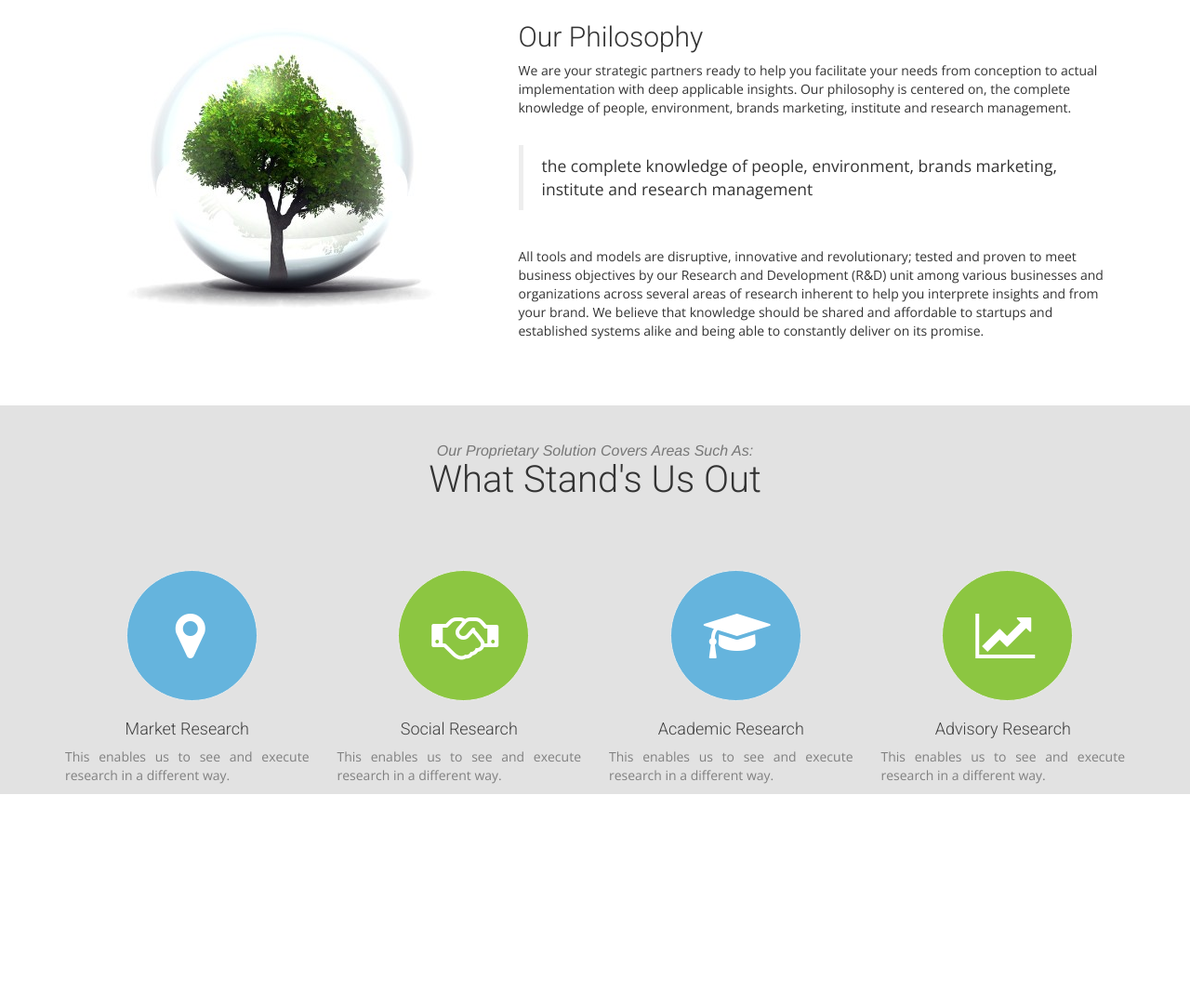
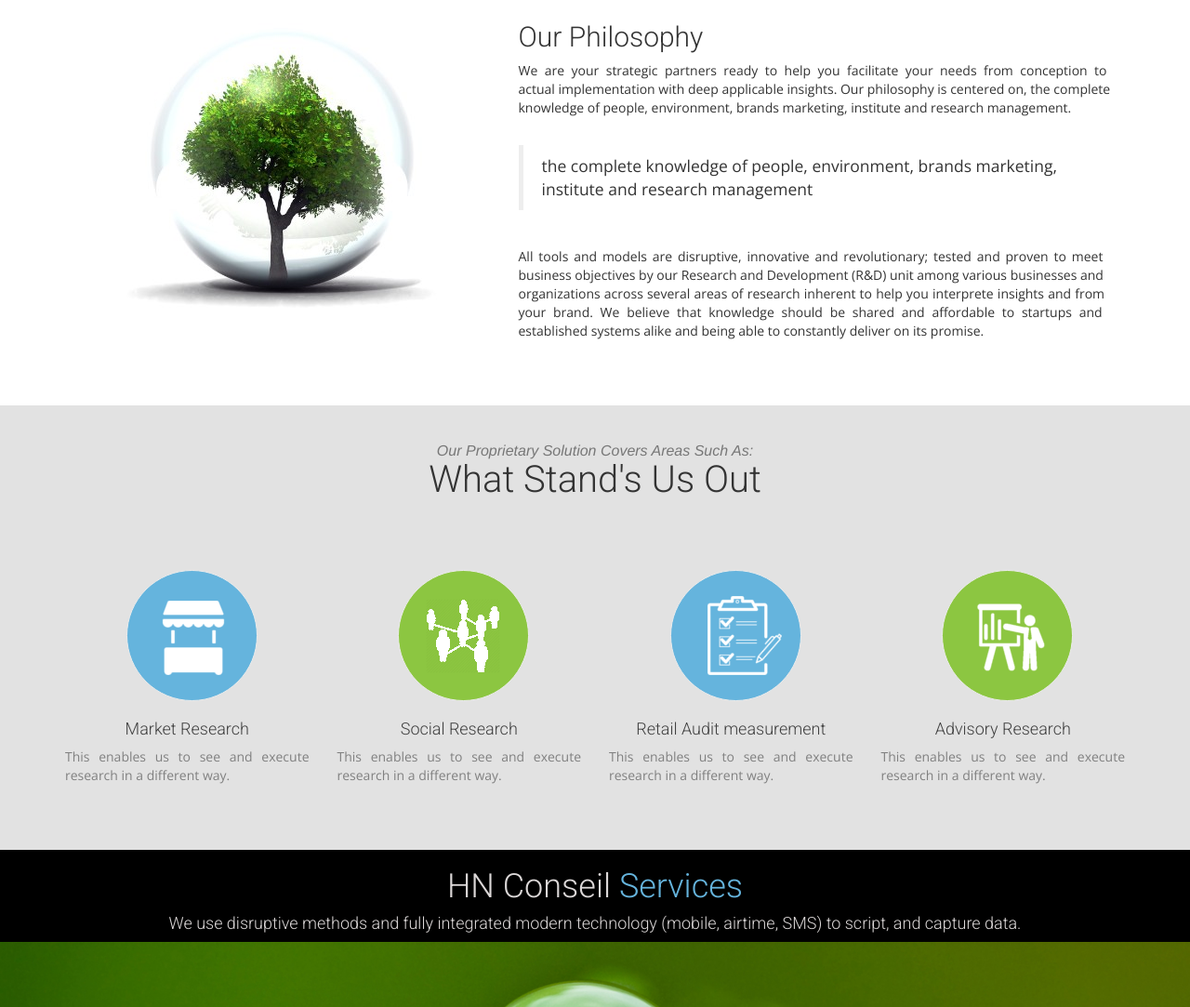
Before and after one commit to dtytomi/HN, a plain HTML site: page index.html in a window 1280 px wide. Shown: the part 1118-2201 px from the top of the page at 93% size. Before the commit the page ends 1972 px from the top, so only its background shows below. Drawn offline with nearby package versions, Linux system fonts and the light colour scheme.

Commit message:
new update

```diff
--- a/css/hn.css
+++ b/css/hn.css
@@ -164,13 +164,13 @@ section h4.section-subheading {
   background-color: rgba(212, 212, 212, 0.67);
 }
 
-aside h2.section-heading {
+section h2.section-heading {
   font-size: 40px;
   margin-top: 0;
   margin-bottom: 15px;
   text-transform: capitalize;
 }
-aside h4.section-subheading {
+section h4.section-subheading {
   font-size: 16px;
   font-family: "Helvetica Neue", Helvetica, Arial, sans-serif;
   text-transform: capitalize;
@@ -218,3 +218,15 @@ aside h4.section-subheading {
   font-size: 14px;
   color: #808080;
 }
+
+.cares {
+  width: 100%;
+  padding-top: 50px;
+  background-image: url(../img/homepage/hn.png);
+  background-repeat: no-repeat;
+  background-color: black;
+  -webkit-background-size: cover;
+  -moz-background-size: cover;
+  background-size: cover;
+  -o-background-size: cover;
+}
--- a/index.html
+++ b/index.html
@@ -52,7 +52,7 @@
             <!-- Collect the nav links, forms, and other content for toggling -->
             <div class="collapse navbar-collapse" id="bs-example-navbar-collapse-1">
                 <ul class="nav navbar-nav align-center">
-                  <li>
+                  <li class="active">
                       <a class="page-scroll" href="#page-top">Home</a>
                   </li>
                   <li>
@@ -82,15 +82,9 @@
     <header>
         <div class="header-content">
             <div class="header-content-inner">
-              <h2 class="visible-xs-inline-block" style="color: #65b4dd">New Solutions; <br />
-                    Timeless Institutions</h2>
               <div class="row">
-                <div class="col-md-5 visible-lg-inline-block" style="top: 130px">
-                  <h1 >New Solutions; <br />
-                    Timeless Institutions</h1>
-                </div>
-                <div class="col-md-3">
-                  <img src="./img/logos/logo.png">
+                <div class="col-lg-11">
+                  <img src="./img/logos/logo.png" class="img-responsive">
                 </div>
               </div>
             </div>
@@ -116,11 +110,19 @@
           </div>
           <div class="col-md-offset-2 col-md-7">
             <h2>Our Philosophy</h2>
-            <p> We are your strategic partners ready to help you facilitate your needs from conception to actual implementation with deep applicable insights. Our philosophy is centered on, the complete knowledge of people, environment, brands marketing, institute and research management.</p>
+            <p>
+              <span style="word-spacing: 3.8px;">We are your strategic partners ready to help you facilitate your needs from conception to</span>
+              actual implementation with deep applicable insights. Our philosophy is centered on, the complete knowledge of people, environment, brands marketing, institute and research management.</p>
             <br />
             <blockquote>the complete knowledge of people, environment, brands marketing, institute and research management</blockquote>
             <br />
-            <p>All tools and models are disruptive, innovative and revolutionary; tested and proven to meet business objectives by our Research and Development (R&ampD) unit among various businesses and organizations across several areas of research inherent to help you interprete insights and from your brand. We believe that knowledge should be shared and affordable to startups and established systems alike and being able to constantly deliver on its promise.</p>
+            <p>
+              <span style="word-spacing: 2.2px;">
+                All tools and models are disruptive, innovative and revolutionary; tested and proven to meet
+              </span>
+              business objectives by our Research and Development (R&ampD) unit among various businesses and
+              <span style="word-spacing: 0.5px;">organizations across several areas of research inherent to help you interprete insights and from</span>
+              <span style="word-spacing: 4.1px;">your brand. We believe that knowledge should be shared and affordable to startups and</span>  established systems alike and being able to constantly deliver on its promise.</p>
           </div>
         </div>
       </div>
@@ -129,7 +131,7 @@
       <br />
     </section>
 
-    <aside class="features">
+    <section class="features">
       <div class="container">
         <div class="row">
           <div class="col-lg-12 text-center">
@@ -145,39 +147,60 @@
         <div class="row">
           <div class="col-sm-6 col-md-3">
             <div class="features-thumbnail-odd">
-              <i class="fa fa-map-marker fa-4x" style="margin-top: 42px;  margin-left: 52px; color:white"></i>
+              <!-- <i class="fa fa-map-marker fa-4x" style="margin-top: 42px;  margin-left: 52px; color:white"></i> -->
+              <img src="./img/homepage/mark.png" style="margin-top: 32px;  margin-left: 31px; color:white">
             </div>
             <h3 class="features-header">Market Research</h3>
             <p class="features-paragraph">This enables us to see and execute research in a different way.</p>
           </div>
           <div class="col-sm-6 col-md-3">
             <div class="features-thumbnail-even">
-              <i class="fa fa-handshake-o fa-4x" style="margin-top: 42px;  margin-left: 35px; color:white"></i>
+              <!-- <i class="fa fa-handshake-o fa-4x" style="margin-top: 42px;  margin-left: 35px; color:white"></i> -->
+              <img src="./img/homepage/social.png" style="margin-top: 30px;  margin-left: 29px; color:white">
             </div>
             <h3 class="features-header">Social Research</h3>
             <p class="features-paragraph">This enables us to see and execute research in a different way.</p>
           </div>
           <div class="col-sm-6 col-md-3">
             <div class="features-thumbnail-odd">
-              <i class="fa fa-graduation-cap fa-4x" style="margin-top: 42px;  margin-left: 35px; color:white" ></i>
+              <!-- <i class="fa fa-graduation-cap fa-4x" style="margin-top: 42px;  margin-left: 35px; color:white" ></i> -->
+              <img src="./img/homepage/audit.png" style="margin-top: 27px;  margin-left: 39px; color:white">
             </div>
-            <h3 class="features-header">Academic Research</h3>
+            <h3 class="features-header">Retail Audit measurement</h3>
             <p class="features-paragraph">This enables us to see and execute research in a different way.</p>
           </div>
           <div class="col-sm-6 col-md-3">
             <div class="features-thumbnail-even">
-              <i class="fa fa-line-chart fa-4x" style="margin-top: 42px;  margin-left: 35px; color:white"></i>
+              <!-- <i class="fa fa-line-chart fa-4x" style="margin-top: 42px;  margin-left: 35px; color:white"></i> -->
+              <img src="./img/homepage/advisory.png" style="margin-top: 33px;  margin-left: 35px; color:white">
             </div>
             <h3 class="features-header">Advisory Research</h3>
             <p class="features-paragraph">This enables us to see and execute research in a different way.</p>
           </div>
         </div>
       </div>
+      <br />
+      <br />
+      <br />
+    </section>
+
+    <section id="services">
+      <div class="container"></div>
+    </section>
+
+    <aside class="bg-dark">
+      <div class="container text-center">
+        <div class="call-to-action">
+          <h1>HN Conseil <span style="color: #65b4dd">Services</span></h1>
+          <h4>We use disruptive methods and fully integrated modern technology (mobile, airtime, SMS) to script, and capture data.</h4>
+        </div>
+      </div>
     </aside>
 
-    <aside class="careers">
+    <aside class="cares">
       <div class="container text-center">
-
+        <h1></h1>
+        <h4></h4>
       </div>
     </aside>
 
```
Also changed, not shown: img/homepage/advisory.png (added), img/homepage/audit.png (added), img/homepage/hn.png (added), img/homepage/logo.png (deleted), img/homepage/mark.png (added), img/homepage/social.png (added), img/logos/logo.png.
